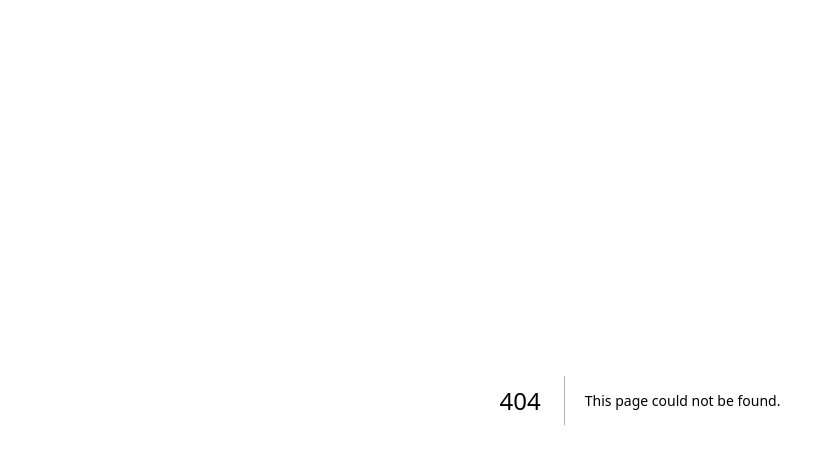
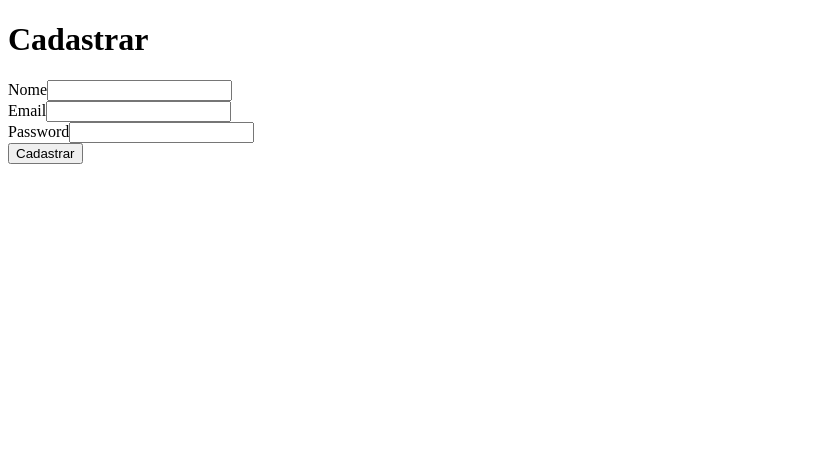
Before and after one commit to caiog19/DevConnected, a Next.js app in the folder front/: page /auth/register in a window 1280 px wide. Before the commit this address had no page. Shown: the top 464 px of the page, without its empty margins (0-835 px from the left). Built offline with nearby package versions, Linux system fonts and the light colour scheme.

Commit message:
feat: Criando paginas de login e cadastro no front

```diff
--- a/front/components/Button.tsx
+++ b/front/components/Button.tsx
@@ -4,7 +4,7 @@ import React from 'react';
 interface ButtonProps {
 
     text: string;
-    onClick: () => void;
+    onClick?: () => void;
     type?:'button' | 'submit';
 }
 
--- /dev/null
+++ b/front/pages/auth/register.tsx
@@ -0,0 +1,57 @@
+import React, { useState } from 'react';
+import { useRouter } from 'next/router';
+import { register } from '../../services/authService';
+import Input from '../../components/Input';
+import Button from '../../components/Button';
+
+const Register: React.FC = () => {
+  const router = useRouter();
+  const [name, setName] = useState('');
+  const [email, setEmail] = useState('');
+  const [password, setPassword] = useState('');
+  const [error, setError] = useState('');
+
+  const handleSubmit = async (e: React.FormEvent) => {
+    e.preventDefault();
+    try {
+      const response = await register({ name, email, password });
+      // Redirecionar o usuário para a página de login após cadastro bem-sucedido
+      router.push('/auth/login');
+    } catch (err) {
+      setError('Erro ao cadastrar usuário');
+    }
+  };
+
+  return (
+    <div>
+      <h1>Cadastrar</h1>
+      {error && <p>{error}</p>}
+      <form onSubmit={handleSubmit}>
+        <Input
+          label="Nome"
+          type="text"
+          name="name"
+          value={name}
+          onChange={(e) => setName(e.target.value)}
+        />
+        <Input
+          label="Email"
+          type="email"
+          name="email"
+          value={email}
+          onChange={(e) => setEmail(e.target.value)}
+        />
+        <Input
+          label="Password"
+          type="password"
+          name="password"
+          value={password}
+          onChange={(e) => setPassword(e.target.value)}
+        />
+        <Button text="Cadastrar" type="submit" />
+      </form>
+    </div>
+  );
+};
+
+export default Register;
--- /dev/null
+++ b/front/services/authService.ts
@@ -0,0 +1,25 @@
+import axios from 'axios';
+
+const API_URL = 'http://localhost:5000/api/auth';
+
+interface AuthData {
+  email: string;
+  password: string;
+}
+
+interface RegisterData extends AuthData {
+  name: string;
+}
+
+// Função para login
+export const login = async (data: AuthData) => {
+  const response = await axios.post(`${API_URL}/login`, data);
+  localStorage.setItem('token', response.data.access_token);
+  return response.data;
+};
+
+// Função para cadastro
+export const register = async (data: RegisterData) => {
+  const response = await axios.post(`${API_URL}/register`, data);
+  return response.data;
+};
```
Also changed, not shown: front/package.json (+6 -5 lines), front/pages/auth/login.tsx (added, +49 -0 lines), 1 other file (tests, documents, lock files or other folders).
